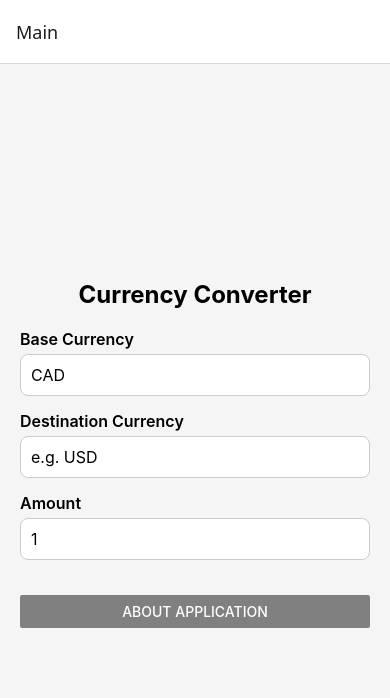
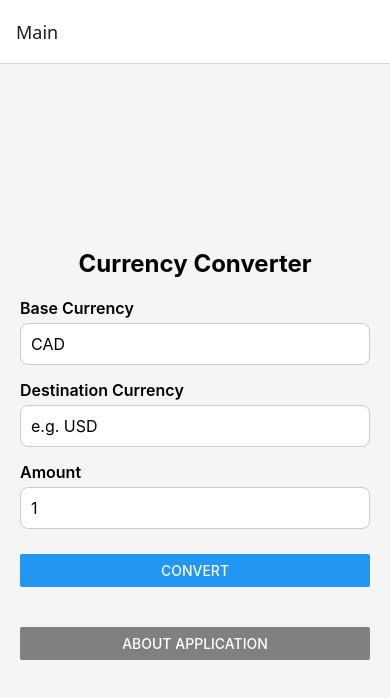
Before and after one commit to Infinitewumbo/A2_Patrick_Millares, a React Native app: screen /Main in a window 390 px wide. Shown: the top 698 px of the page. Built offline with nearby package versions, Linux system fonts and the light colour scheme.

Commit message:
add convet button and link to validation logic

```diff
--- a/src/screens/MainScreen.js
+++ b/src/screens/MainScreen.js
@@ -28,6 +28,14 @@ const MainScreen = ({ navigation }) => {
         return true;
     };
 
+    const convertCurrency = () => {
+        Keyboard.dismiss(); // Hides keyboard when button clicked
+        if (!validateInput()) return;
+
+        // Temporary alert to prove it works
+        Alert.alert("Success", "Inputs are valid! API call coming next.");
+  };
+
   return (
     <View style={styles.container}>
       <Text style={styles.header}>Currency Converter</Text>
@@ -54,6 +62,13 @@ const MainScreen = ({ navigation }) => {
         keyboardType="numeric"
       />
 
+       <View style={styles.buttonContainer}>
+        <Button
+          title="Convert"
+          onPress={convertCurrency}
+        />
+      </View>
+
       <View style={styles.spacer} />
 
       <Button
@@ -69,6 +84,7 @@ const styles = StyleSheet.create({
   container: { flex: 1, padding: 20, backgroundColor: '#f5f5f5', justifyContent: 'center' },
   header: { fontSize: 24, fontWeight: 'bold', marginBottom: 20, textAlign: 'center' },
   spacer: { marginTop: 20 },
+  buttonContainer: { marginTop: 10, marginBottom: 20 },
 });
 
 export default MainScreen;
```
